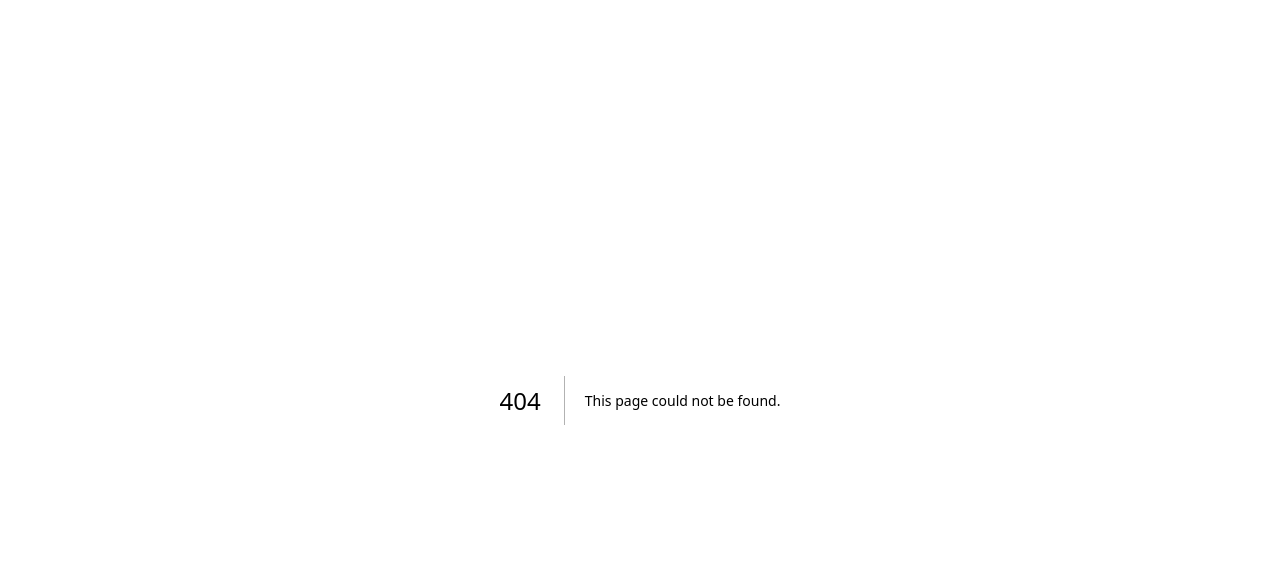
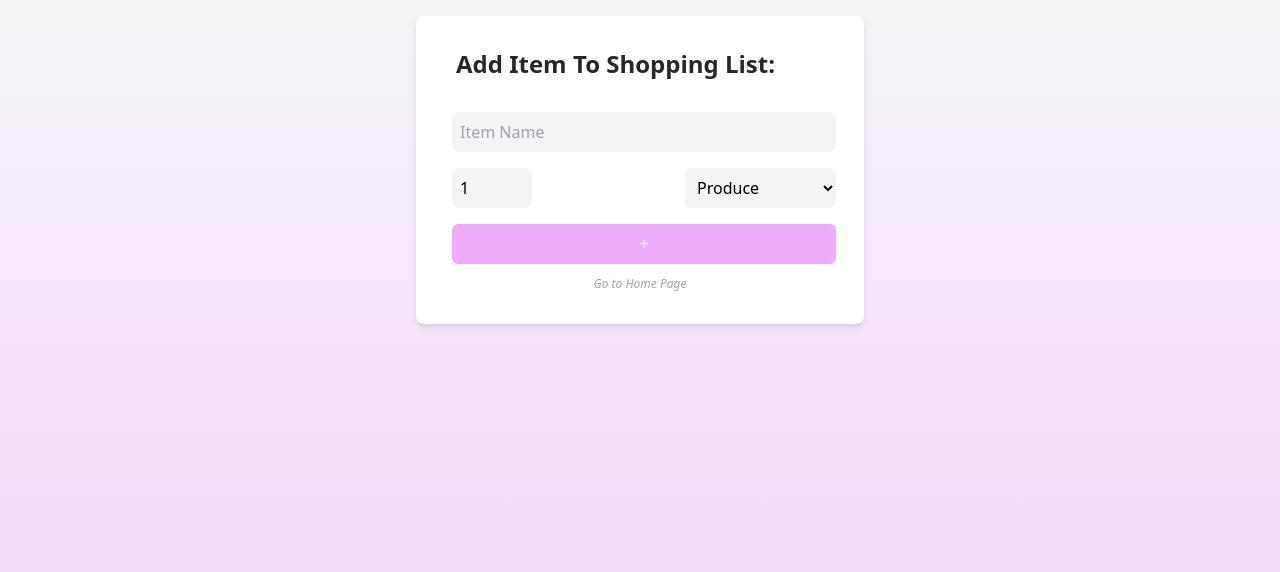
Before and after one commit to stephaniemartyna/cprg306-assignments, a Next.js app: page /week4 in a window 1280 px wide. Before the commit this address had no page. Shown: the top 572 px of the page. Built offline with nearby package versions, Linux system fonts and the light colour scheme.

Commit message:
Styling edits

```diff
--- a/app/page.js
+++ b/app/page.js
@@ -3,11 +3,14 @@ import StudentInfo from './StudentInfo';
 
 export default function HomePage() {
   return (
+    <body className="min-h-screen bg-gradient-to-b from-gray-100 to-fuchsia-200 text-zinc-700">
     <div className='m-2'>
       <h1>CPRG 306: Web Development 2 - Assignments</h1>
       <StudentInfo/>
-      <p className='text-sm'><Link href="/week2">Week 2</Link></p>
+      <p className='text-sm mt-4'><Link href="/week2">Week 2</Link></p>
       <p className='text-sm'><Link href="/week3">Week 3</Link></p>
+      <p className='text-sm'><Link href="/week4">Week 4</Link></p>
     </div>
+    </body>
   );
 }
--- a/app/week3/heading.js
+++ b/app/week3/heading.js
@@ -1,3 +1,3 @@
 export default function Heading({ title }) {
-    return <h2 className="text-2xl font-bold m-2 text-zinc-400">{title}</h2>;
+    return <h2 className="text-2xl font-bold m-2 text-zinc-600">{title}</h2>;
   }
--- /dev/null
+++ b/app/week4/new-item.js
@@ -0,0 +1,99 @@
+"use client";
+import { useState } from "react";
+import Link from "next/link";
+
+export default function NewItem() {
+    const [name, setName] = useState("");
+    const [quantity, setQuantity] = useState(1);
+    const [category, setCategory] = useState("Produce");
+
+    const handleSubmit = (event) => {
+        event.preventDefault();
+        const newItem = {
+            name,
+            quantity,
+            category,
+        };
+
+        console.log(newItem);
+        alert(`Added item: ${name}\nQuantity: ${quantity}\nCategory: ${category}`);
+
+        setName("");
+        setQuantity(1);
+        setCategory("Produce");
+    };
+
+    const handleNameChange = (event) => {
+        setName(event.target.value);};
+
+    const handleQuantityChange = (event) => {
+        setQuantity(event.target.value)};
+
+    const handleCategoryChange = (event) => {
+        setCategory(event.target.value)};
+
+        return (
+            <main className="flex justify-center">
+                <div className=" mt-4 w-full max-w-md bg-white p-8 rounded-lg shadow-md ">
+                  <h1 className="pl-2 text-2xl text-zinc-800 font-bold mb-8">
+                    Add Item To Shopping List:
+                  </h1>
+                  <form onSubmit={handleSubmit}>
+                    <div>
+                    <label className="block mb-4">
+                      <input
+                        required
+                        type = "text"
+                        placeholder="Item Name"
+                        onChange={handleNameChange}
+                        value={name}
+                        className="ml-1 p-2 block w-full rounded-md placeholder-zinc-400 text-black bg-gray-100 focus:bg-white"
+                      />
+                    </label>
+                    </div>
+                    <div className="flex justify-between">
+                    <label className="block mb-4">
+                      <input
+                        type="number"
+                        required
+                        onChange={handleQuantityChange}
+                        value={quantity}
+                        className="ml-1 w-20 p-2 rounded-md text-black bg-zinc-100 focus:bg-white"
+                      />
+                    </label>
+                    <label className="block mb-4 ">
+                      <select
+                        id="categorySelect"
+                        name="category"
+                        value={category}
+                        onChange={handleCategoryChange}
+                        className="ml-1 p-2 w-full rounded-md text-black bg-zinc-100 focus:bg-white ">
+                        <option value disabled> Category</option>
+                        <option value="Produce">Produce</option>
+                        <option value="Dairy">Dairy</option>
+                        <option value="Bakery">Bakery</option>
+                        <option value="Meat">Meat</option>
+                        <option value="Frozen Foods">Frozen Foods</option>
+                        <option value="Canned Goods">Canned Goods</option>
+                        <option value="Dry Goods">Dry Goods</option>
+                        <option value="Beverages">Beverages</option>
+                        <option value="Snacks">Snacks</option>
+                        <option value="Household">Household</option>
+                        <option value="Other">Other</option>
+                    </select>
+                    </label>
+                    </div>
+                    <button
+                      type="submit"
+                      onSubmit={handleSubmit}
+                      className="ml-1 p-2 block w-full bg-fuchsia-300 hover:bg-fuchsia-500 rounded-md text-white">
+                      +
+                    </button>
+                    <div className='text-center italic text-xs mt-3 text-zinc-400'>
+                    <Link href="/">Go to Home Page</Link>
+                    </div>
+                  </form>
+                </div>
+                </main>
+                );
+}
--- /dev/null
+++ b/app/week4/page.js
@@ -0,0 +1,11 @@
+import NewItem from "./new-item";
+
+export default function Page() {
+  return (
+    <body className="min-h-screen bg-gradient-to-b from-gray-100 to-fuchsia-200">
+    <main>
+      <NewItem/>
+    </main>
+    </body>
+  );
+}
```
